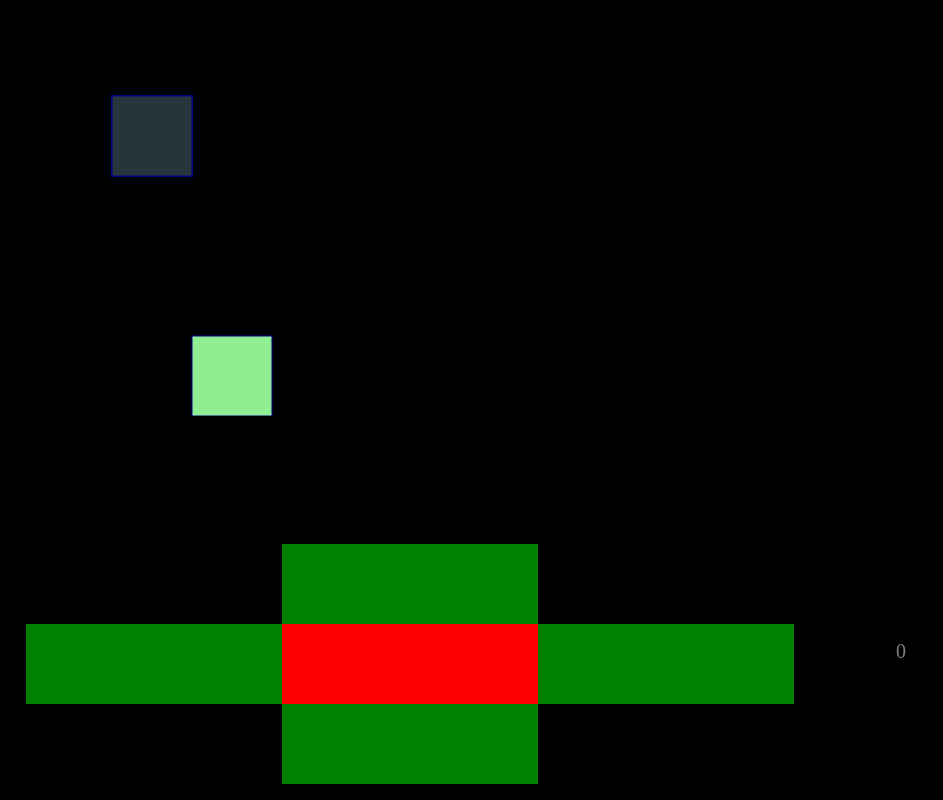
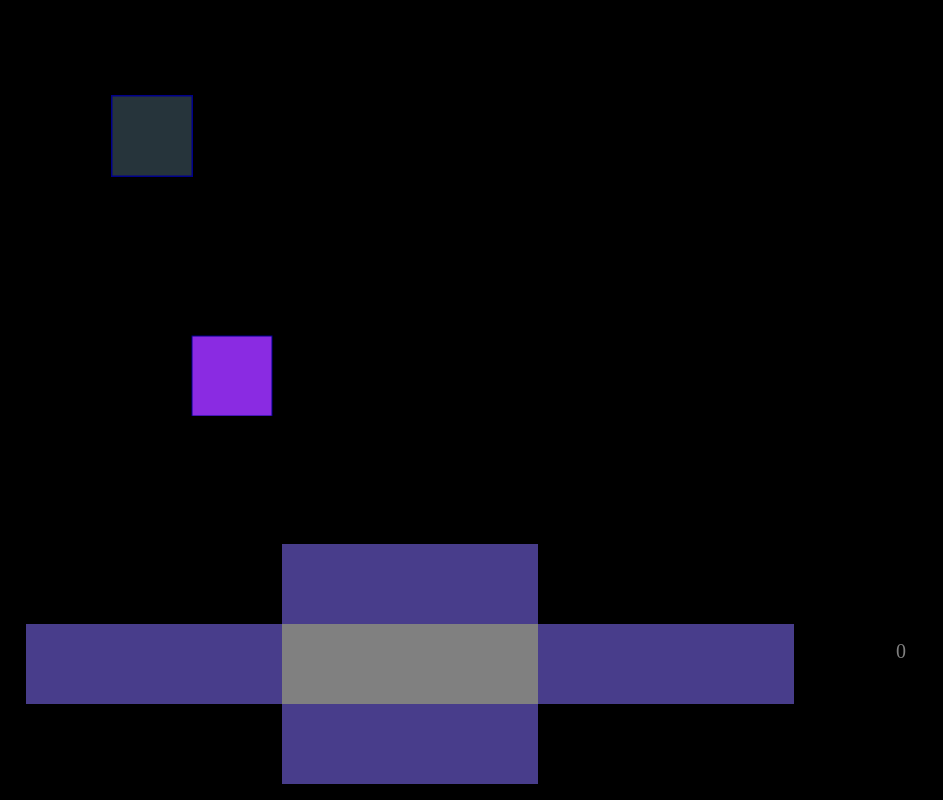
Before and after one commit to tottoramen/snake, a plain HTML site: page index.html in a window 1280 px wide. Shown: the whole page, without its empty margins (0-943 px from the left). Drawn offline with nearby package versions, Linux system fonts and the light colour scheme.

Commit message:
Update index.html

```diff
--- a/index.html
+++ b/index.html
@@ -96,17 +96,17 @@
   <div id="out">
     <div class="one">
       <span></span>
-      <span class="up" style="background:green"></span>
+      <span class="up" style="background:darkslateblue"></span>
       <span></span>
     </div>
     <div class="one">
-      <span class="left" style="background:green"></span>
-      <span class="move" style="background:red"></span>
-      <span class="right" style="background:green"></span>
+      <span class="left" style="background:darkslateblue"></span>
+      <span class="move" style="background:gray"></span>
+      <span class="right" style="background:darkslateblue"></span>
     </div>
     <div class="one">
       <span></span>
-      <span class="down" style="background:green"></span>
+      <span class="down" style="background:darkslateblue"></span>
       <span></span>
     </div>
   </div>
@@ -119,6 +119,8 @@
   const board_background = "black";
   const snake_col = 'lightblue';
   const snake_border = 'darkblue';
+  const food_color = 'blueviolet';
+  const food_border = 'darkgreen';
   let unit = 80
   let head_color = "blue"
   let width = (window.innerWidth > 0) ? window.innerWidth : screen.width
@@ -205,8 +207,8 @@ snake.slice(1).forEach(drawSnakePart)
 }
 
 function drawFood() {
-  snakeboard_ctx.fillStyle = 'lightgreen';
-  snakeboard_ctx.strokestyle = 'darkgreen';
+  snakeboard_ctx.fillStyle = food_color;
+  snakeboard_ctx.strokestyle = food_border;
   snakeboard_ctx.fillRect(food_x, food_y, unit, unit);
   snakeboard_ctx.strokeRect(food_x, food_y, unit, unit);
 }
```
